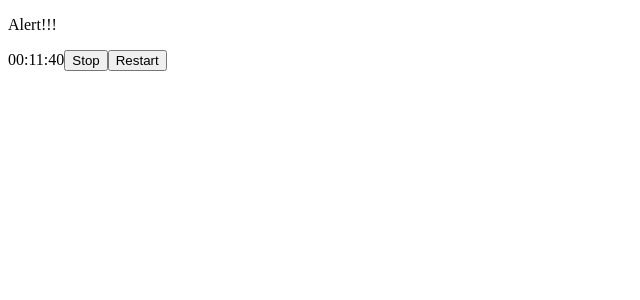
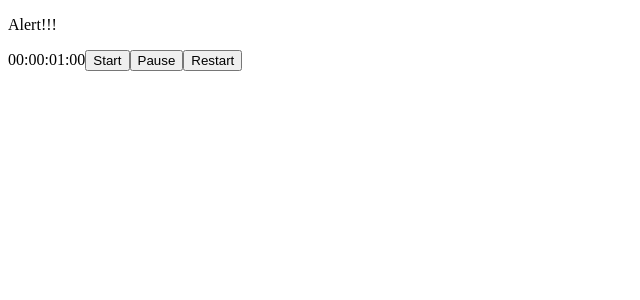
Before and after one commit to AChapeton/stopwatch, a React (Create React App) app: page / in a window 1280 px wide. Both pictures are taken after a click on the button "Start". Shown: the top 300 px of the page, without its empty margins (0-640 px from the left). Built offline with nearby package versions, Linux system fonts and the light colour scheme.

Commit message:
Change timer loginc

```diff
--- a/src/App.js
+++ b/src/App.js
@@ -2,20 +2,20 @@ import { useState } from "react";
 import { Stopwatch } from "./modules/Stopwatch";
 
 function App() {
+  const [miliseconds, setMiliseconds] = useState(0);
   const [seconds, setSeconds] = useState(0);
   const [minutes, setMinutes] = useState(0);
-  const [hours, setHours] = useState(0);
   // const [time, setTime] = useState(0);
 
   return (
     <div>
       <Stopwatch
+        miliseconds={miliseconds}
+        setMiliseconds={setMiliseconds}
         seconds={seconds}
         setSeconds={setSeconds}
         minutes={minutes}
         setMinutes={setMinutes}
-        hours={hours}
-        setHours={setHours}
       />
     </div>
   );
--- a/src/modules/Alert/index.js
+++ b/src/modules/Alert/index.js
@@ -1,5 +1,19 @@
-const Alert = ({ messageRef }) => {
-  return <p ref={messageRef}>aslkjdaljdS</p>;
+import { useEffect, useRef } from "react";
+
+const Alert = ({ time, setIsActive }) => {
+  let messageRef = useRef();
+
+  useEffect(() => {
+    if (time === 1000) {
+      messageRef.current.innerHTML = "Alert!!!";
+      setIsActive(false);
+    }
+  }, [time, setIsActive]);
+
+  if (time === 1000) {
+    return <p ref={messageRef}></p>;
+  }
+  // return <p ref={messageRef}></p>;
 };
 
 export { Alert };
--- a/src/modules/Stopwatch/index.js
+++ b/src/modules/Stopwatch/index.js
@@ -2,76 +2,88 @@ import { useState, useEffect, useRef } from "react";
 import { Alert } from "../Alert";
 
 const Stopwatch = ({
+  miliseconds,
+  setMiliseconds,
   seconds,
   setSeconds,
   minutes,
   setMinutes,
-  hours,
-  setHours,
 }) => {
+  const [time, setTime] = useState(0);
   const [isActive, setIsActive] = useState(false);
   const [buttonText, setButtonText] = useState("Start");
 
+  const milisecondsRef = useRef();
   const secondsRef = useRef();
   const minutesRef = useRef();
-  const hoursRef = useRef();
-  const messageRef = useRef();
+  const intervalRef = useRef();
+
+  // useEffect(() => {
+  //   milisecondsRef.current = setInterval(() => {
+  //     if (isActive) {
+  //       setMiliseconds((current) => current + 1);
+  //       if (miliseconds >= 99) {
+  //         setMiliseconds((current) => (current = 0));
+  //         setSeconds((current) => current + 1);
+  //         if (seconds >= 59) {
+  //           setMiliseconds((current) => (current = 0));
+  //           setSeconds((current) => (current = 0));
+  //           setMinutes((current) => current + 1);
+  //         }
+  //       }
+  //     }
+  //   }, 10);
+  //   return () => clearInterval(milisecondsRef.current);
+  // }, [isActive, miliseconds, seconds, setMiliseconds, setSeconds, setMinutes]);
 
   useEffect(() => {
-    secondsRef.current = setInterval(() => {
-      if (isActive) {
-        setSeconds((current) => current + 1);
-        if (seconds >= 59) {
-          setSeconds((current) => (current = 0));
-          setMinutes((current) => current + 1);
-          if (minutes >= 59) {
-            setSeconds((current) => (current = 0));
-            setMinutes((current) => (current = 0));
-            setHours((current) => current + 1);
-          }
-        }
-      }
-    }, 1);
-    return () => clearInterval(secondsRef.current);
-  }, [isActive, seconds, minutes, setMinutes, setSeconds, setHours]);
+    if (isActive) {
+      intervalRef.current = setInterval(() => {
+        setTime((current) => current + 10);
+      }, 10);
+    } else {
+      clearInterval(intervalRef.current);
+    }
+  }, [isActive]);
 
-  useEffect(() => {
-    if (minutes === 3) {
-      messageRef.current.innerHTML = "Alert!!!";
-    }
-  }, [minutes]);
-
-  const onStartCount = () => {
-    if (isActive) {
-      if (seconds === 0 && minutes === 0 && hours === 0) {
-        setButtonText("Start");
-        setIsActive(false);
-      } else {
-        setButtonText("Continue");
-        setIsActive(false);
-      }
-    } else {
-      setButtonText("Stop");
-      setIsActive(true);
-    }
+  const onHandleTime = () => {
+    setIsActive(true);
   };
 
-  const onRestartCount = () => {
+  // const onStartCount = () => {
+  //   if (isActive) {
+  //     if (miliseconds === 0 && seconds === 0 && minutes === 0) {
+  //       setButtonText("Start");
+  //       setIsActive(false);
+  //     } else {
+  //       setButtonText("Continue");
+  //       setIsActive(false);
+  //     }
+  //   } else {
+  //     setButtonText("Stop");
+  //     setIsActive(true);
+  //   }
+  // };
+
+  const onHandleRestart = () => {
     setIsActive(false);
-    setSeconds(0);
-    setMinutes(0);
-    setHours(0);
-    onStartCount();
+    setTime(0);
+    // setMiliseconds(0);
+    // setSeconds(0);
+    // setMinutes(0);
+    // onStartCount();
   };
 
   return (
     <div>
-      <Alert messageRef={messageRef} />
-      <span ref={hoursRef}>{hours < 10 ? `0${hours}` : hours}:</span>
-      <span ref={minutesRef}>{minutes < 10 ? `0${minutes}` : minutes}:</span>
-      <span ref={secondsRef}>{seconds < 10 ? `0${seconds}` : seconds}</span>
-      <button onClick={onStartCount}>{buttonText}</button>
-      <button onClick={onRestartCount}>Restart</button>
+      <Alert time={time} setIsActive={setIsActive} />
+      <span>{("0" + Math.floor((time / 3600000) % 60)).slice(-2)}:</span>
+      <span>{("0" + Math.floor((time / 60000) % 60)).slice(-2)}:</span>
+      <span>{("0" + Math.floor((time / 1000) % 60)).slice(-2)}:</span>
+      <span>{("0" + ((time / 10) % 100)).slice(-2)}</span>
+      <button onClick={onHandleTime}>Start</button>
+      <button onClick={() => setIsActive(false)}>Pause</button>
+      <button onClick={onHandleRestart}>Restart</button>
     </div>
   );
 };
```
